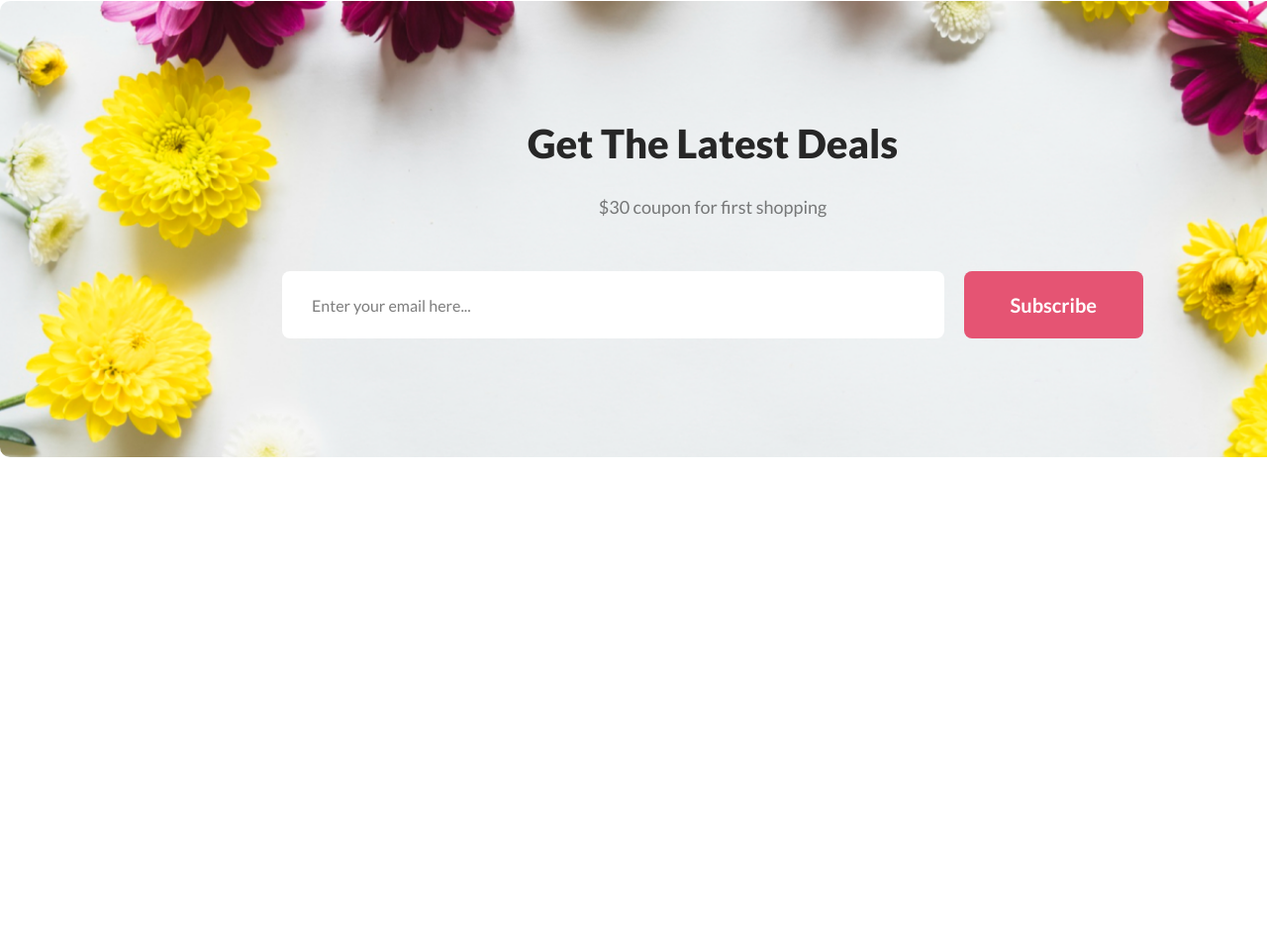
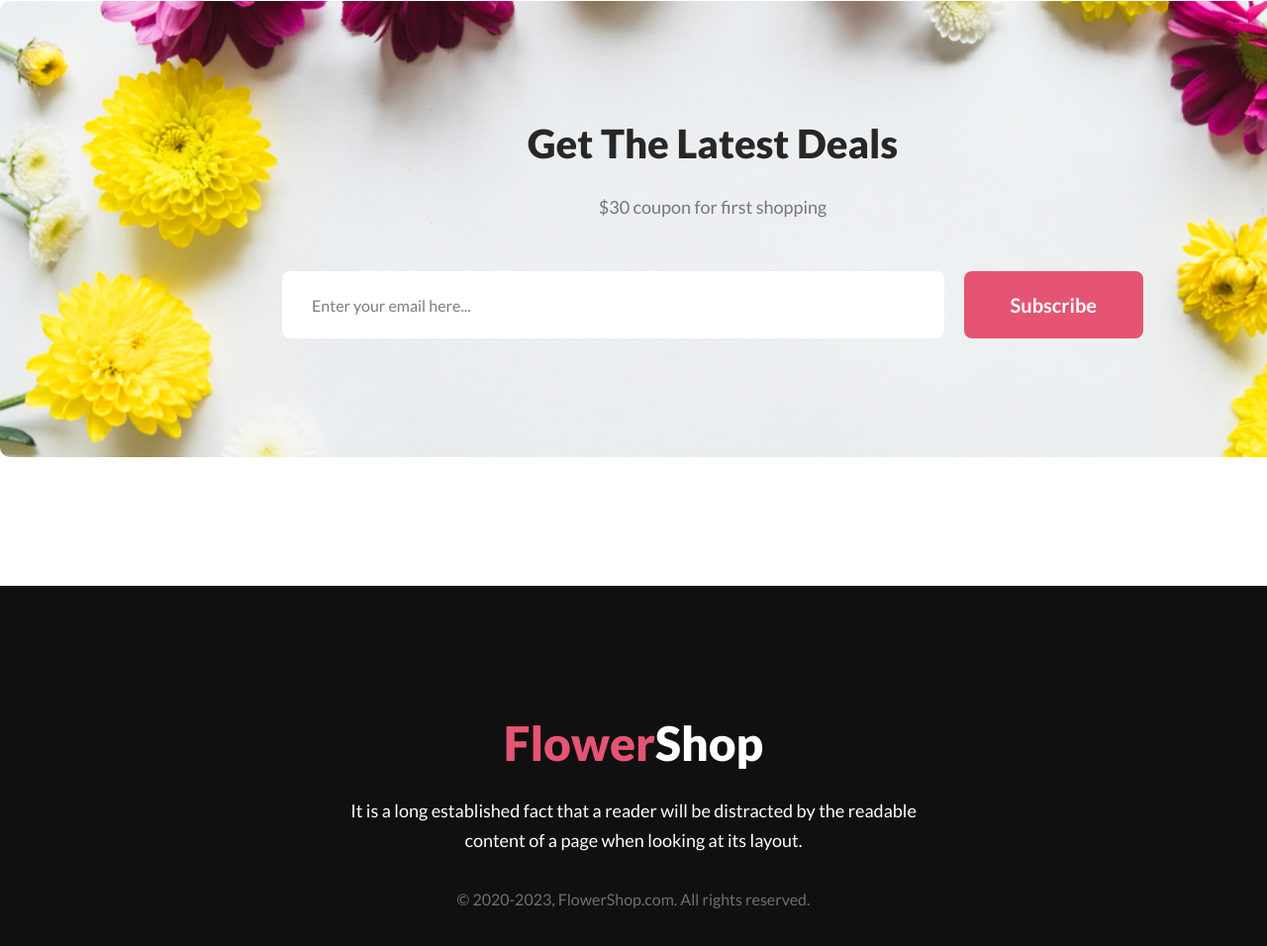
Before and after one commit to mdrieadmia/flower-shop, a plain HTML site: page index.html in a window 1280 px wide. Shown: the part 3848-4804 px from the top of the page at 99% size. Before the commit the page ends 4440 px from the top, so only its background shows below. Drawn offline with Linux system fonts and the light colour scheme.

Commit message:
footer added

```diff
--- a/index.html
+++ b/index.html
@@ -73,7 +73,7 @@
         <section id="deal">
             <div class="deal_content">
                 <div class="deal_text">
-                    <h3 class="section_title">Hot Deal ! Sale Up To 25% Off</h3>
+                    <h3 class="section_title">Hot Deal ! Sale Up To 25% <span class="importent">Off</span></h3>
                     <p class="section_description">It is a long established fact that a reader will be distracted by the readable content of a page when looking at its layout.</p>
                     <a class="btn" href="#">Sign Up</a>
                 </div>
@@ -118,7 +118,13 @@
         </section>
     </main>
     <footer>
-
+        <div class="footer_content">
+            <div class="section_heading">
+                <h3 class="section_title"><span class="importent">Flower</span>Shop</h3>
+                <p class="section_description">It is a long established fact that a reader will be distracted by the readable content of a page when looking at its layout.</p>
+            </div>
+            <p class="copywrite_text"> &copy; 2020-2023, FlowerShop.com. All rights reserved. </p>
+        </div>
     </footer>
 </body>
 </html>
--- a/styles/style.css
+++ b/styles/style.css
@@ -47,6 +47,9 @@ a{
     color: #26262699;
     line-height: 30px;
     text-align: center;
+}
+.importent{
+    color: #E55473;
 }
 /* ------- Header Part ------*/
 #banner {
@@ -219,3 +222,24 @@ a{
     font-weight: 400;
     color: #26262699;
 }
+/* --------- Footer Part ------- */
+footer{
+    width: 100%;
+    background: #111010;
+    padding: 130px 0;
+}
+.footer_content .section_heading h3{
+    color: #fff;
+    font-size: 48px;
+}
+.footer_content .section_heading p{
+    color: #fff;
+    font-size: 18px;
+}
+.copywrite_text{
+    font-size: 16px;
+    font-weight: 400;
+    color: #ffffff66;
+    text-align: center;
+    margin-top: 35px;
+}
```
